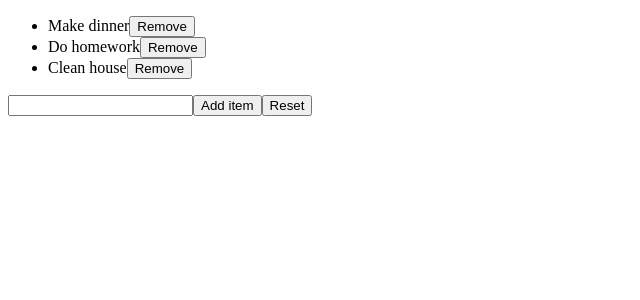
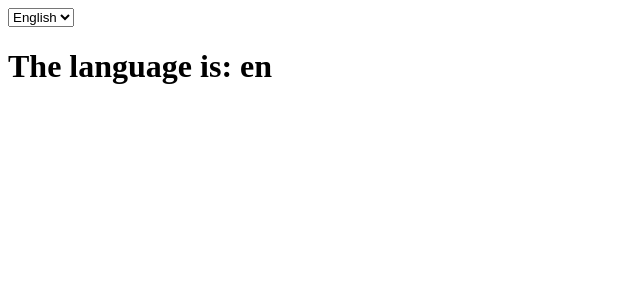
Before and after one commit to MatteoSpinelli/reactDevelhope, a React (Create React App) app in the folder jsx/: page / in a window 1280 px wide. Shown: the top 300 px of the page, without its empty margins (0-640 px from the left). Built offline with nearby package versions, Linux system fonts and the light colour scheme.

Commit message:
add files

```diff
--- a/jsx/src/App.js
+++ b/jsx/src/App.js
@@ -1,25 +1,26 @@
 import React from "react";
-import { ToDoList } from "./ToDoList";
+import { DisplayLanguage } from "./DisplayLanguage";
+import { LanguageContext } from "./LanguageContentx";
 
 export class App extends React.Component{
-    onlogin(data){
-        console.log(data)
+    state = {
+        language: "en"
     }
-    renderItems = (items, removeCallback) => {
-        console.log(items)
-        return items.map((item, index) => {
-            return (<li key={index}>
-                {item}
-                <button onClick={() => {
-                    removeCallback(index)
-                }}>Remove</button>
-            </li>)
-        })
-    }
+
     render(){
         return (
             <div>
-                <ToDoList render = {this.renderItems} />
+                <select onChange={(evt) => {
+                    this.setState({
+                        language: evt.target.value
+                    })
+                }}>
+                    <option value="en">English</option>
+                    <option value="it">Italiano</option>
+                </select>
+                <LanguageContext.Provider value={this.state.language}>
+                    <DisplayLanguage />
+                </LanguageContext.Provider>
             </div>
         )
     }
--- /dev/null
+++ b/jsx/src/DisplayLanguage.js
@@ -0,0 +1,15 @@
+import React from "react";
+import { LanguageContext } from "./LanguageContentx";
+
+export class DisplayLanguage extends React.Component {
+    render() {
+        return (
+            <LanguageContext.Consumer>
+                {(value) => {
+                    return <h1>The language is: {value}</h1>
+                }}
+            </LanguageContext.Consumer>
+        )
+
+    }
+}
--- /dev/null
+++ b/jsx/src/LanguageContentx.js
@@ -0,0 +1,3 @@
+import { createContext } from "react";
+
+export const LanguageContext = createContext("en")
--- a/jsx/src/ToDoList.js
+++ /dev/null
@@ -1,53 +0,0 @@
-import React from "react"
-
-export class ToDoList extends React.Component{
-    _input = React.createRef()
-    state = {
-        items: [
-            "Make dinner",
-            "Do homework",
-            "Clean house"
-        ]
-    }
-
-    handleClick = () => {
-        this.setState((state) => {
-            const value = this._input.current.value
-            this._input.current.value = ""
-            return {
-                items: [...state.items, value]
-            }
-        })
-    }
-
-    handleReset = () => {
-        this.setState({
-            items: []
-        })
-    }
-
-    handleRemove = (index) => {
-        this.setState((state) => {
-            state.items.splice(index, 1)
-            console.log(state)
-            return {
-                items: state.items
-            }
-        })
-    }
-
-
-    render(){
-        return (
-            <div>
-                <ul>
-                    {this.props.render(this.state.items, this.handleRemove)}
-                </ul>
-                <input ref={this._input} type="text" />
-                <button onClick={this.handleClick}>Add item</button>
-                <button onClick={this.handleReset}>Reset</button>
-            </div>
-
-        )
-    }
-}
```
Also changed, not shown: 1 other file (tests, documents, lock files or other folders).
